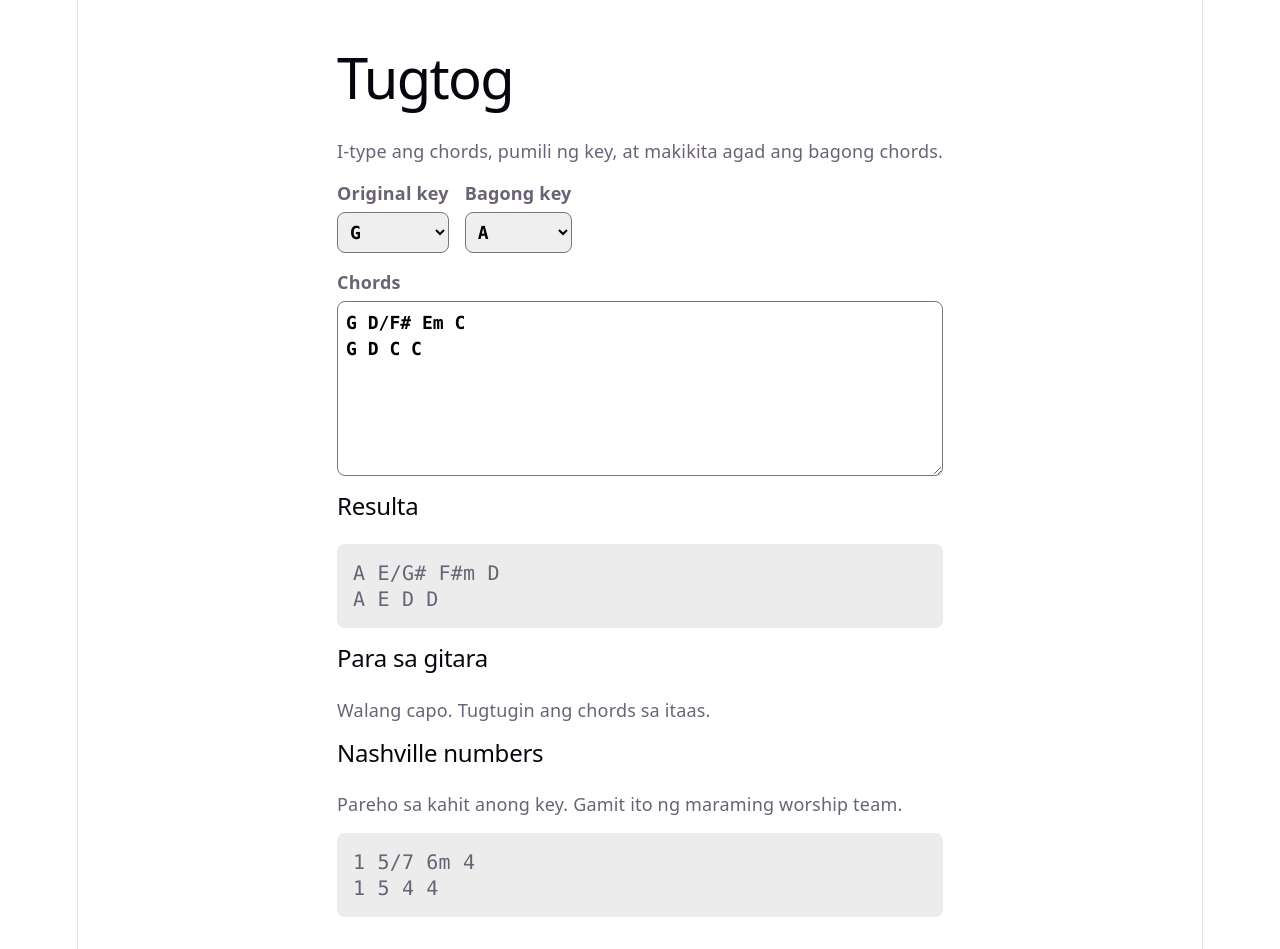
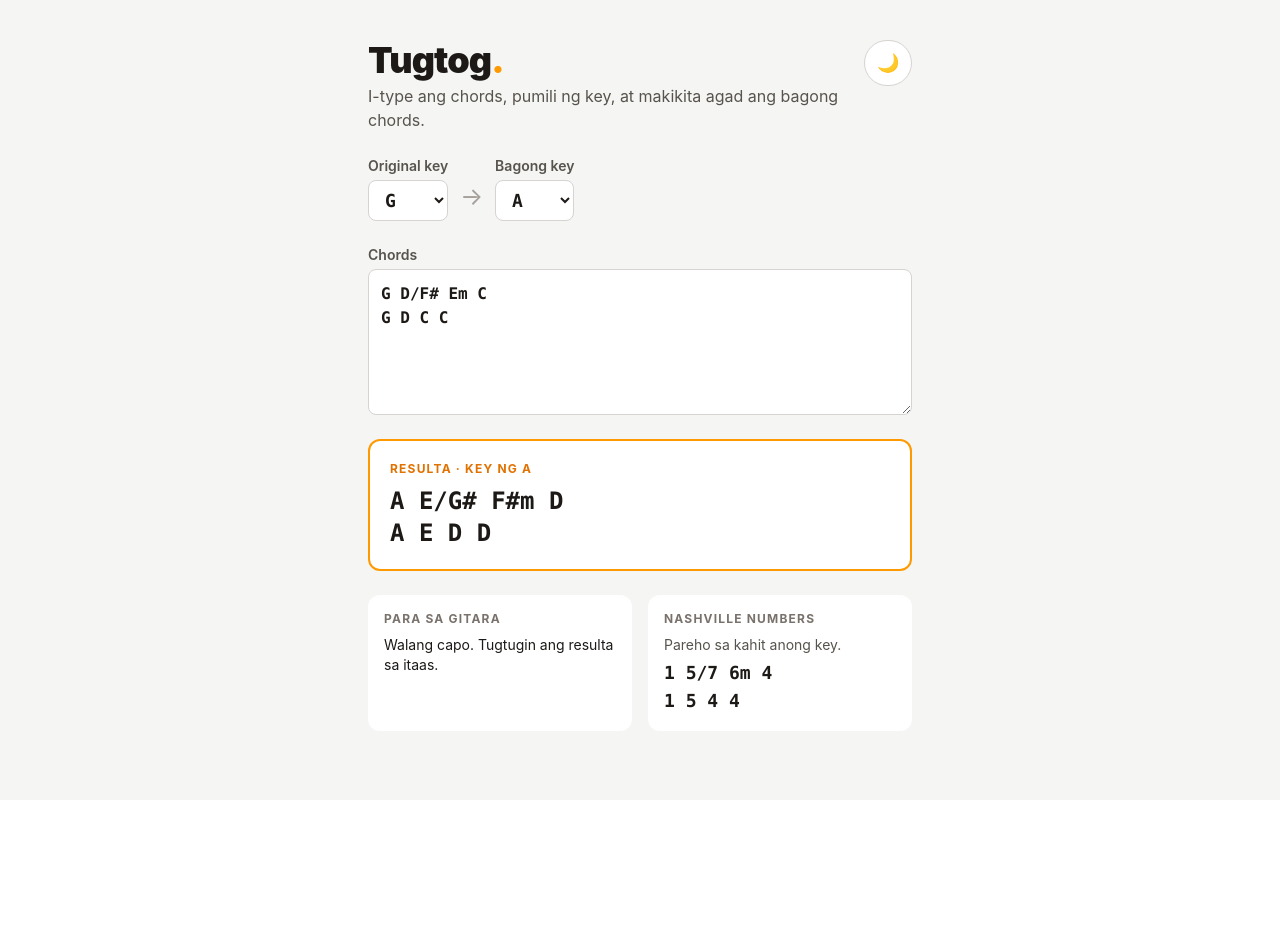
Before and after one commit to EmilCalundan/tugtog, a React (Vite) app: page / in a window 1280 px wide. After the commit the page ends 800 px from the top, so only its background shows below. Built offline with nearby package versions, Linux system fonts and the light colour scheme.

Commit message:
Redesign with Tailwind and add theme toggle

```diff
--- a/package.json
+++ b/package.json
@@ -11,8 +11,10 @@
     "test": "vitest"
   },
   "dependencies": {
+    "@tailwindcss/vite": "^4.3.5",
     "react": "^19.3.1",
-    "react-dom": "^19.3.1"
+    "react-dom": "^19.3.1",
+    "tailwindcss": "^4.3.5"
   },
   "devDependencies": {
     "@types/node": "^24.19.2",
--- a/src/App.css
+++ /dev/null
@@ -1,39 +0,0 @@
-.transposer {
-  max-width: 640px;
-  margin: 0 auto;
-  padding: 32px 16px;
-  display: flex;
-  flex-direction: column;
-  gap: 16px;
-  text-align: left;
-}
-
-.transposer label {
-  display: flex;
-  flex-direction: column;
-  gap: 6px;
-  font-weight: 600;
-}
-
-.keys {
-  display: flex;
-  gap: 16px;
-}
-
-.transposer select,
-.transposer textarea {
-  font: inherit;
-  font-family: ui-monospace, Consolas, monospace;
-  padding: 8px;
-  border-radius: 8px;
-}
-
-.result {
-  font-family: ui-monospace, Consolas, monospace;
-  font-size: 20px;
-  padding: 16px;
-  border-radius: 8px;
-  background: rgba(127, 127, 127, 0.15);
-  white-space: pre-wrap;
-  margin: 0;
-}
--- a/src/App.tsx
+++ b/src/App.tsx
@@ -1,6 +1,5 @@
 import { useEffect, useState } from "react";
 import { KEYS, transposeText, usesFlats, suggestCapo, nashvilleText } from "./music/transpose";
-import "./App.css";
 
 // Kunin ang naka-save na value sa browser, o ang default kung wala
 function load(name: string, fallback: string): string {
@@ -15,6 +14,7 @@ function App() {
   const [chords, setChords] = useState(() => load("tugtog-chords", "G D/F# Em C\nG D C C"));
   const [fromKey, setFromKey] = useState(() => load("tugtog-from", "G"));
   const [toKey, setToKey] = useState(() => load("tugtog-to", "A"));
+  const [theme, setTheme] = useState(() => load("tugtog-theme", "light"));
 
   // I-save sa browser tuwing may nagbabago
   useEffect(() => {
@@ -27,6 +27,16 @@ function App() {
     }
   }, [chords, fromKey, toKey]);
 
+  // Ilagay o tanggalin ang class na "dark", at tandaan ang napili
+  useEffect(() => {
+    document.documentElement.classList.toggle("dark", theme === "dark");
+    try {
+      localStorage.setItem("tugtog-theme", theme);
+    } catch {
+      // Walang problema kung hindi makapag-save
+    }
+  }, [theme]);
+
   const semitones = KEYS.indexOf(toKey) - KEYS.indexOf(fromKey);
   const result = transposeText(chords, semitones, usesFlats(toKey));
 
@@ -34,60 +44,93 @@ function App() {
   const shapeSemitones = KEYS.indexOf(capo.shape) - KEYS.indexOf(fromKey);
   const shapeChords = transposeText(chords, shapeSemitones);
 
+  const selectClass =
+    "rounded-lg border border-stone-300 bg-white px-3 py-2 font-mono text-lg font-bold text-stone-900 focus:outline-2 focus:outline-amber-500 dark:border-stone-700 dark:bg-stone-900 dark:text-stone-100";
 
   return (
-    <main className="transposer">
-      <h1>Tugtog</h1>
-      <p>I-type ang chords, pumili ng key, at makikita agad ang bagong chords.</p>
+    <div className="min-h-screen bg-stone-100 text-stone-900 dark:bg-stone-950 dark:text-stone-100">
+      <main className="mx-auto flex max-w-xl flex-col gap-6 px-4 py-10">
+        <header className="flex items-start justify-between gap-4">
+          <div>
+            <h1 className="text-4xl font-black tracking-tight">
+              Tugtog<span className="text-amber-500">.</span>
+            </h1>
+            <p className="mt-1 text-stone-600 dark:text-stone-400">
+              I-type ang chords, pumili ng key, at makikita agad ang bagong chords.
+            </p>
+          </div>
+          <button
+            type="button"
+            onClick={() => setTheme(theme === "dark" ? "light" : "dark")}
+            aria-label={theme === "dark" ? "Gawing light mode" : "Gawing dark mode"}
+            className="shrink-0 rounded-full border border-stone-300 bg-white px-3 py-2 text-lg hover:border-amber-500 focus:outline-2 focus:outline-amber-500 dark:border-stone-700 dark:bg-stone-900"
+          >
+            {theme === "dark" ? "☀️" : "🌙"}
+          </button>
+        </header>
 
-      <div className="keys">
-        <label>
+        <section className="flex items-end gap-3">
+          <label className="flex flex-col gap-1 text-sm font-semibold text-stone-600 dark:text-stone-400">
             Original key
-          <select value={fromKey} onChange={(e) => setFromKey(e.target.value)}>
+            <select className={selectClass} value={fromKey} onChange={(e) => setFromKey(e.target.value)}>
               {KEYS.map((note) => (
                 <option key={note} value={note}>{note}</option>
               ))}
             </select>
           </label>
 
-        <label>
+          <span className="pb-2 text-2xl text-stone-400" aria-hidden="true">→</span>
+
+          <label className="flex flex-col gap-1 text-sm font-semibold text-stone-600 dark:text-stone-400">
             Bagong key
-          <select value={toKey} onChange={(e) => setToKey(e.target.value)}>
+            <select className={selectClass} value={toKey} onChange={(e) => setToKey(e.target.value)}>
               {KEYS.map((note) => (
                 <option key={note} value={note}>{note}</option>
               ))}
             </select>
           </label>
-      </div>
+        </section>
 
-      <label>
+        <label className="flex flex-col gap-1 text-sm font-semibold text-stone-600 dark:text-stone-400">
           Chords
           <textarea
-          rows={6}
+            rows={5}
             value={chords}
             onChange={(e) => setChords(e.target.value)}
+            className="rounded-lg border border-stone-300 bg-white p-3 font-mono text-base text-stone-900 focus:outline-2 focus:outline-amber-500 dark:border-stone-700 dark:bg-stone-900 dark:text-stone-100"
           />
         </label>
 
-      <h2>Resulta</h2>
-      <pre className="result">{result}</pre>
+        <section className="rounded-xl border-2 border-amber-500 bg-white p-5 dark:bg-stone-900">
+          <h2 className="text-xs font-bold uppercase tracking-widest text-amber-600 dark:text-amber-400">
+            Resulta · key ng {toKey}
+          </h2>
+          <pre className="mt-2 whitespace-pre-wrap font-mono text-2xl font-bold">{result}</pre>
+        </section>
 
-            <h2>Para sa gitara</h2>
+        <div className="grid gap-4 sm:grid-cols-2">
+          <section className="rounded-xl bg-white p-4 dark:bg-stone-900">
+            <h2 className="text-xs font-bold uppercase tracking-widest text-stone-500">Para sa gitara</h2>
             {capo.capo === 0 ? (
-        <p>Walang capo. Tugtugin ang chords sa itaas.</p>
+              <p className="mt-2 text-sm">Walang capo. Tugtugin ang resulta sa itaas.</p>
             ) : (
               <>
-          <p>
-            Capo {capo.capo}, gamitin ang {capo.shape} shapes:
+                <p className="mt-2 text-sm">
+                  <strong>Capo {capo.capo}</strong>, gamitin ang {capo.shape} shapes:
                 </p>
-          <pre className="result">{shapeChords}</pre>
+                <pre className="mt-1 whitespace-pre-wrap font-mono text-lg font-bold">{shapeChords}</pre>
               </>
             )}
+          </section>
 
-      <h2>Nashville numbers</h2>
-      <p>Pareho sa kahit anong key. Gamit ito ng maraming worship team.</p>
-      <pre className="result">{nashvilleText(chords, fromKey)}</pre>
+          <section className="rounded-xl bg-white p-4 dark:bg-stone-900">
+            <h2 className="text-xs font-bold uppercase tracking-widest text-stone-500">Nashville numbers</h2>
+            <p className="mt-2 text-sm text-stone-600 dark:text-stone-400">Pareho sa kahit anong key.</p>
+            <pre className="mt-1 whitespace-pre-wrap font-mono text-lg font-bold">{nashvilleText(chords, fromKey)}</pre>
+          </section>
+        </div>
       </main>
+    </div>
   );
 }
 
--- a/src/index.css
+++ b/src/index.css
@@ -1,111 +1,12 @@
+@import "tailwindcss";
+
+/* Gagana lang ang dark: kapag may class na "dark" sa <html> */
+@custom-variant dark (&:where(.dark, .dark *));
+
 :root {
-  --text: #6b6375;
-  --text-h: #08060d;
-  --bg: #fff;
-  --border: #e5e4e7;
-  --code-bg: #f4f3ec;
-  --accent: #aa3bff;
-  --accent-bg: rgba(170, 59, 255, 0.1);
-  --accent-border: rgba(170, 59, 255, 0.5);
-  --social-bg: rgba(244, 243, 236, 0.5);
-  --shadow:
-    rgba(0, 0, 0, 0.1) 0 10px 15px -3px, rgba(0, 0, 0, 0.05) 0 4px 6px -2px;
-
-  --sans: system-ui, 'Segoe UI', Roboto, sans-serif;
-  --heading: system-ui, 'Segoe UI', Roboto, sans-serif;
-  --mono: ui-monospace, Consolas, monospace;
-
-  font: 18px/145% var(--sans);
-  letter-spacing: 0.18px;
-  color-scheme: light dark;
-  color: var(--text);
-  background: var(--bg);
-  font-synthesis: none;
-  text-rendering: optimizeLegibility;
-  -webkit-font-smoothing: antialiased;
-  -moz-osx-font-smoothing: grayscale;
-
-  @media (max-width: 1024px) {
-    font-size: 16px;
-  }
+  color-scheme: light;
 }
 
-@media (prefers-color-scheme: dark) {
-  :root {
-    --text: #9ca3af;
-    --text-h: #f3f4f6;
-    --bg: #16171d;
-    --border: #2e303a;
-    --code-bg: #1f2028;
-    --accent: #c084fc;
-    --accent-bg: rgba(192, 132, 252, 0.15);
-    --accent-border: rgba(192, 132, 252, 0.5);
-    --social-bg: rgba(47, 48, 58, 0.5);
-    --shadow:
-      rgba(0, 0, 0, 0.4) 0 10px 15px -3px, rgba(0, 0, 0, 0.25) 0 4px 6px -2px;
-  }
-
-  #social .button-icon {
-    filter: invert(1) brightness(2);
-  }
+:root.dark {
+  color-scheme: dark;
 }
-
-#root {
-  width: 1126px;
-  max-width: 100%;
-  margin: 0 auto;
-  text-align: center;
-  border-inline: 1px solid var(--border);
-  min-height: 100svh;
-  display: flex;
-  flex-direction: column;
-  box-sizing: border-box;
-}
-
-body {
-  margin: 0;
-}
-
-h1,
-h2 {
-  font-family: var(--heading);
-  font-weight: 500;
-  color: var(--text-h);
-}
-
-h1 {
-  font-size: 56px;
-  letter-spacing: -1.68px;
-  margin: 32px 0;
-  @media (max-width: 1024px) {
-    font-size: 36px;
-    margin: 20px 0;
-  }
-}
-h2 {
-  font-size: 24px;
-  line-height: 118%;
-  letter-spacing: -0.24px;
-  margin: 0 0 8px;
-  @media (max-width: 1024px) {
-    font-size: 20px;
-  }
-}
-p {
-  margin: 0;
-}
-
-code,
-.counter {
-  font-family: var(--mono);
-  display: inline-flex;
-  border-radius: 4px;
-  color: var(--text-h);
-}
-
-code {
-  font-size: 15px;
-  line-height: 135%;
-  padding: 4px 8px;
-  background: var(--code-bg);
-}
--- a/vite.config.ts
+++ b/vite.config.ts
@@ -1,7 +1,8 @@
 import react from '@vitejs/plugin-react'
+import tailwindcss from '@tailwindcss/vite'
 import { defineConfig } from 'vite'
 
 // https://vite.dev/config/
 export default defineConfig({
-  plugins: [react()],
+  plugins: [react(), tailwindcss()],
 })
```
Also changed, not shown: 1 other file (tests, documents, lock files or other folders). Lines whose indentation alone changed are shown as unchanged.
